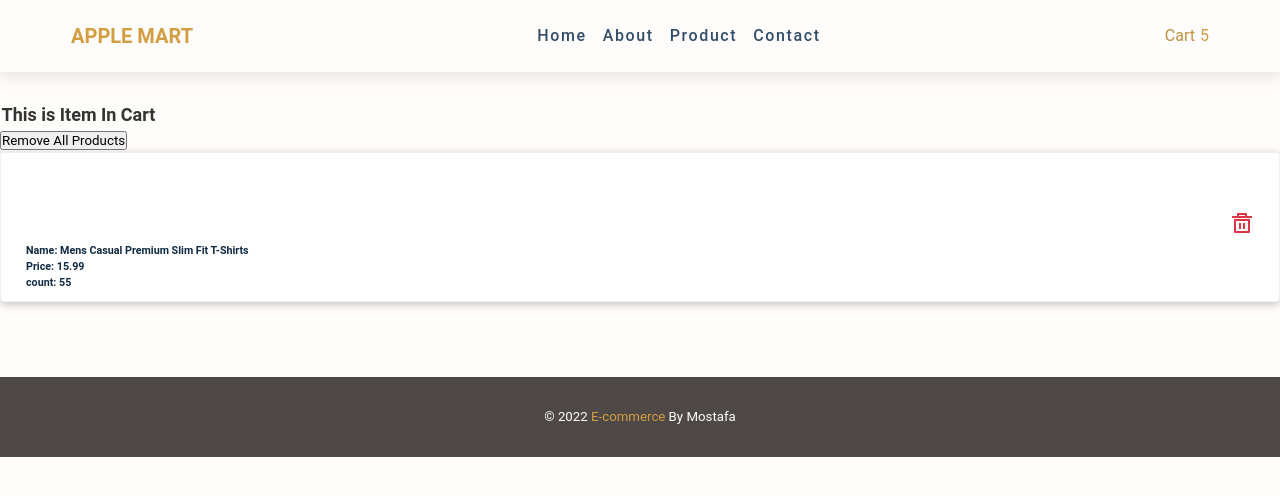
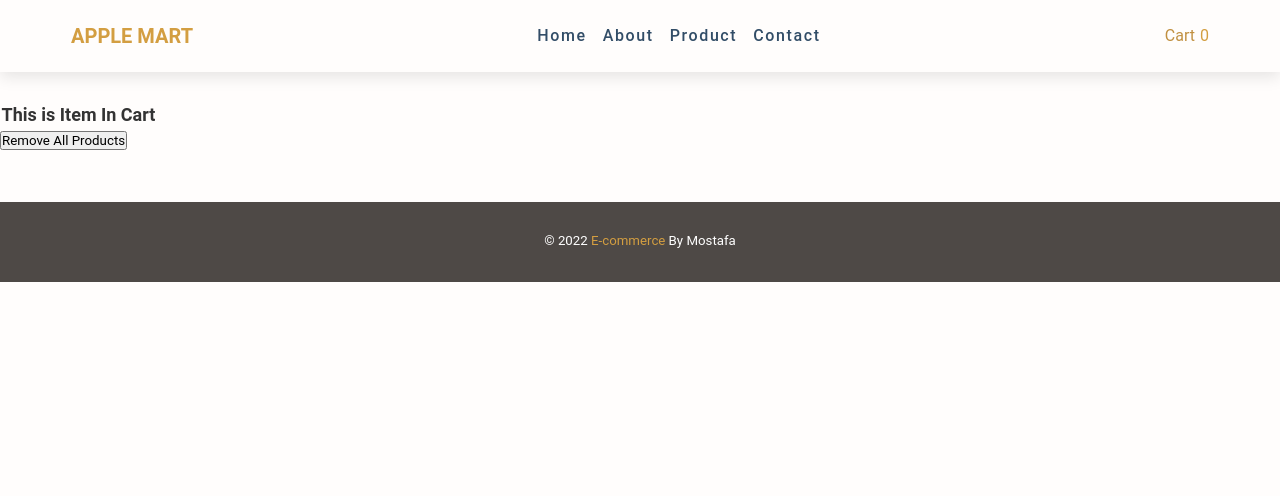
Before and after one commit to moossttafa/React-redux-ecommerce-2, a React (Create React App) app: page /cart in a window 1280 px wide. Shown: the top 496 px of the page. Built offline with nearby package versions, Linux system fonts and the light colour scheme; grey boxes are pictures that could not be loaded; the HTML template or start-up script is replaced by a standard one.

Commit message:
add cart

```diff
--- a/src/components/Navbar/Header.js
+++ b/src/components/Navbar/Header.js
@@ -3,9 +3,10 @@ import { Link, NavLink } from 'react-router-dom'
 import { FaBars } from 'react-icons/fa'
 import "./Header.css"
 import { links } from '../../data';
+import { useSelector } from 'react-redux';
 
 const Header = () => {
-
+  const cartItems = useSelector((state) => state.Cart.cartItems);
   const [showLinks , setShowLinks] = useState(false)
   const linksContainerRef = useRef(null);
 
@@ -40,7 +41,7 @@ const Header = () => {
             })}
           </ul>
           <NavLink to="/cart" className="btn btn-header ms-5"> Cart
-              <span className="shopping-cart ml-3">5</span>
+              <span className="shopping-cart ml-3">{cartItems.length}</span>
           </NavLink>
           </div>
     </div>
--- a/src/components/products/ProductComponent.js
+++ b/src/components/products/ProductComponent.js
@@ -2,14 +2,16 @@ import React, { Fragment, useEffect } from 'react'
 import ReactPaginate from 'react-paginate';
 import { useDispatch, useSelector } from 'react-redux';
 import { Link } from 'react-router-dom';
+import { addToCart } from '../../redux/actions/CartActions';
 import { fetchProducts } from '../../redux/actions/productActions';
-import AddCardButton from '../Button/AddCardButton';
+// import AddCardButton from '../Button/AddCardButton';
 // import ReactPaginate from 'react-paginate';
 
 import "./style.css"
 
 const ProductComponent = () => {
   const products = useSelector((state) => state.allProducts.products);
+  const cartItems = useSelector((state) => state.Cart?.cartItems);
   const dispatch = useDispatch();
 
   useEffect(() => {
@@ -31,7 +33,12 @@ const ProductComponent = () => {
             <span className='price'>{price}</span>
             <p className='category'>{category}</p>
             <button
-              className="btn btn-header my-3">
+              className="btn btn-header my-3"
+              onClick={(e) => {
+                dispatch(addToCart(cartItems, products));
+                e.stopPropagation();
+              }}
+              >
               Add To Cart
             </button>
           </div>
--- a/src/pages/Cart/Cart.css
+++ b/src/pages/Cart/Cart.css
@@ -18,10 +18,8 @@
   box-shadow: 0 2px 8px 0 rgb(99 99 99 / 40%);
 }
 .cart-image{
-  width: 130px;
-  height: 80px;
-  max-width: 130px;
-  max-height: 80px;
+  width: 180px;
+  height: 120px;
   position: relative;
   border-radius: 4px;
 }
@@ -37,7 +35,9 @@
   height: 0px;
   min-width: 100%;
   max-height: 100%;
+  max-width: 100%;
+  min-height: 100%;
 }
-.car-info{
+.cart-info{
   margin-left: 30px;
 }
--- a/src/pages/Cart/Cart.js
+++ b/src/pages/Cart/Cart.js
@@ -1,8 +1,12 @@
 import React from 'react';
 import {RiDeleteBin5Line} from 'react-icons/ri';
+import { useSelector } from 'react-redux';
 import "./Cart.css"
 
 const Cart = () => {
+
+  const cartItems = useSelector((state) => state.Cart.cartItems);
+  console.log(cartItems , "cartItems");
 
   const style ={color : "#dc3545" , fontSize : "24px"}
 
@@ -19,26 +23,28 @@ const Cart = () => {
             Remove All Products
           </button>
       </div>
-        <div className='cart-content'>
+      {cartItems && cartItems?.map((item) => (
+        <div className='cart-content' key={item.id}>
           <div className='d-flex'>
             <div className='cart-image'>
               <img
-                src="https://fakestoreapi.com/img/71YXzeOuslL._AC_UY879_.jpg"
+                src={item.image}
                 alt="example"
                 layout="fill"
                 className="image"
               />
             </div>
             <div className='cart-info'>
-              <h6>Name: Mens Casual Premium Slim Fit T-Shirts </h6>
-              <h6>Price: 15.99</h6>
-              <h6>count: 55</h6>
-            </div>
+                <h6>Name: {item.title}</h6>
+                <h6>Price: {item.price}</h6>
+                <h6>count: {item.count}</h6>
+              </div>
           </div>
           <div className='"deleteContainer'>
             <RiDeleteBin5Line style={style}/>
           </div>
         </div>
+     ))}
     </div>
   </div>
   )
--- /dev/null
+++ b/src/redux/actions/CartActions.js
@@ -0,0 +1,24 @@
+import { Types } from "../constants/type"
+
+
+export const addToCart = (items, product) => (dispatch) => {
+  try {
+    const cartItems = items.slice();
+    let productAlreadyInCart = false;
+
+    cartItems.forEach((cp) => {
+      if (cp.id === product.id) {
+        cp.count = (cp.count ?? 0) + 1;
+        productAlreadyInCart = true;
+      }
+    });
+
+    if (!productAlreadyInCart) {
+      cartItems.push({ ...product, count: 1 });
+    }
+    dispatch({ type: Types.ADD_CART, payload: { cartItems } });
+    // toast.success("item added successfully", { autoClose: 2000 });
+  } catch (error) {
+    console.log("error",error);
+  }
+};
--- a/src/redux/constants/type.js
+++ b/src/redux/constants/type.js
@@ -2,4 +2,5 @@ export const Types = {
   FETCH_PRODUCTS : "FETCH_PRODUCTS",
   SELECTED_PRODUCT : "SELECTED_PRODUCT",
   FETCH_CATEGORIES : "FETCH_CATEGORIES",
+  ADD_CART : "ADD_CART",
 }
--- /dev/null
+++ b/src/redux/reducers/CartReducer.js
@@ -0,0 +1,19 @@
+import { Types } from "../constants/type"
+
+const initialState = {
+  cartItems: [],
+};
+
+const CartReducer = (state = initialState , action) => {
+  switch (action.type) {
+    case Types.ADD_CART:
+      return { ...state.cartItems,
+         cartItems: action.payload.cartItems
+        };
+      default:
+        return state;
+    }
+  };
+
+
+  export default CartReducer;
--- a/src/redux/reducers/index.js
+++ b/src/redux/reducers/index.js
@@ -1,6 +1,8 @@
 import { combineReducers } from "redux";
+import CartReducer from "./CartReducer";
 import { productsReducer }  from "./productsReducer";
 
 export const RootReducers = combineReducers({
   allProducts : productsReducer,
+  Cart: CartReducer,
 })
```
